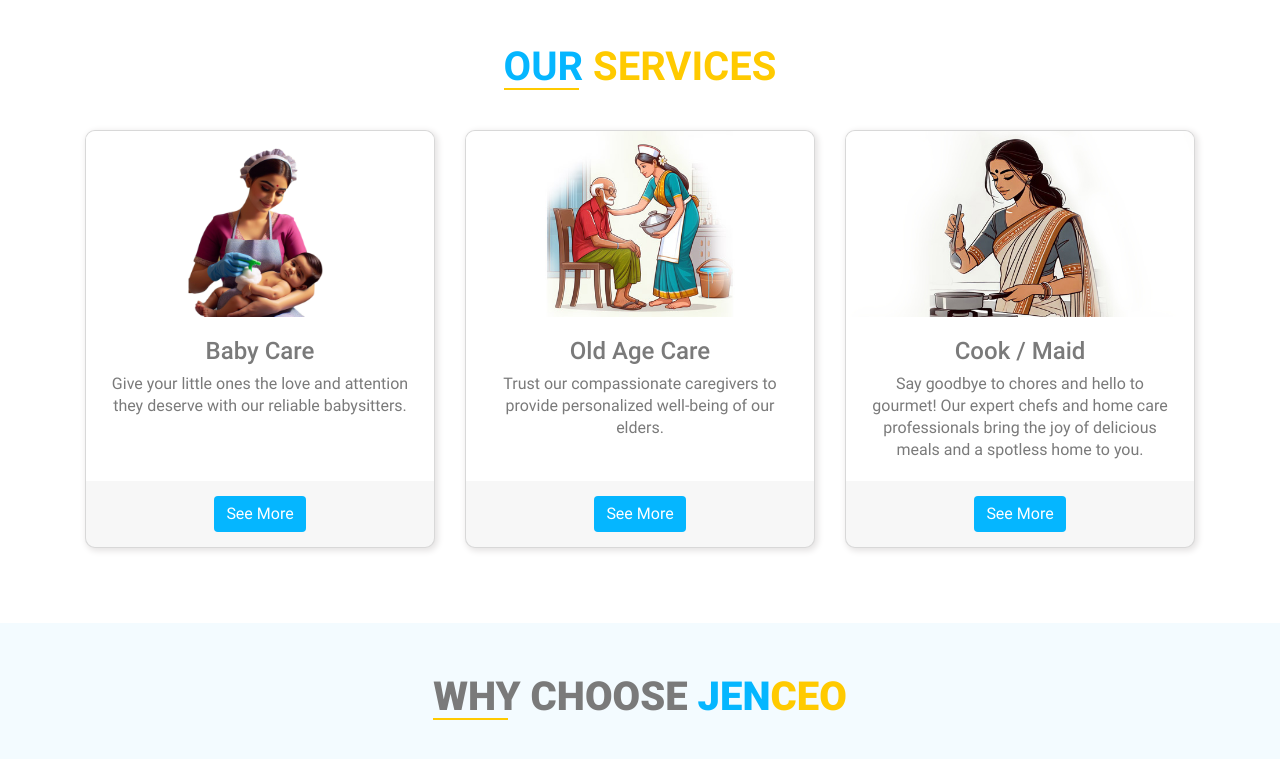
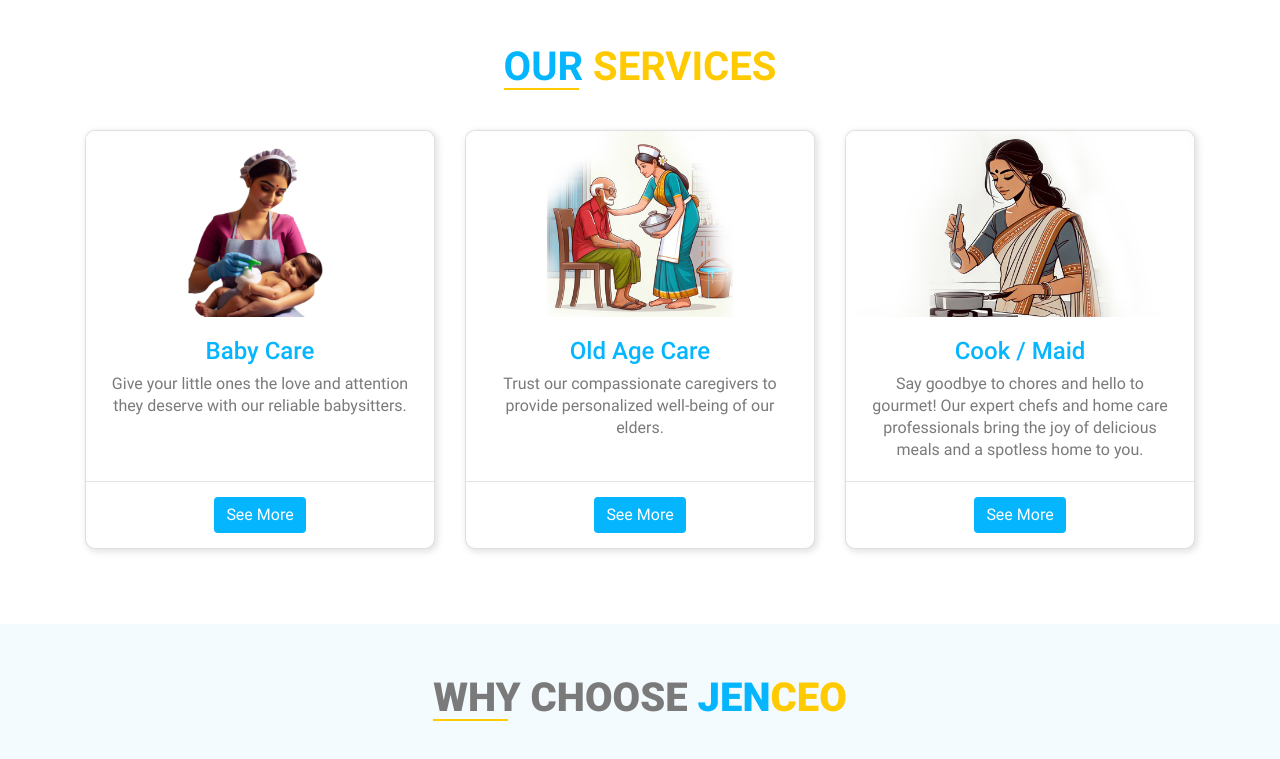
Before and after one commit to jnanaprakashpinisetti/HomeCare, a React (Create React App) app in the folder home-care/: page / in a window 1280 px wide. Shown: the part 620-1379 px from the top of the page. Built offline with nearby package versions, Linux system fonts and the light colour scheme.

Commit message:
Card issues fixed

```diff
--- a/home-care/src/components/pages/OurServices.js
+++ b/home-care/src/components/pages/OurServices.js
@@ -96,7 +96,7 @@ const OurServices = () => {
                         <img src={patentCare} alt="patent care" />
                     </div>
                     <div className="col-md-8">
-                        <h2>Aaya / Bedside Attendants & Nurses Service for Elderly and Sick People</h2>
+                        <h2>Aaya / Bedside Attendants & Nurse Service for Elderly and Sick People</h2>
 
                         <p>Jenceo offers compassionate and professional aaya services for elderly and sick individuals, ensuring comfort and care at home.</p>
                         <ul>
--- a/home-care/src/scss/components/card.scss
+++ b/home-care/src/scss/components/card.scss
@@ -2,12 +2,6 @@
     .col-md-4 {
         @include mobile {
             margin-bottom: 15px;
-        }
-
-        img {
-            @include mobile {
-                max-width: 100px;
-            }
         }
 
     }
@@ -15,7 +9,7 @@
 
 .card {
     border-radius: 10px;
-    background-color: $yash;
+    // background-color: $yash;
     text-align: center;
     height: 100%;
     box-shadow: 2px 2px 6px 1px #e5e3e3;
@@ -44,11 +38,17 @@
 
     .card-body {
         background-color: $white;
+        border-bottom: 1px solid #e5e3e3;
+
 
         p {
             max-height: 180px;
             overflow: hidden;
             margin-bottom: 0
+        }
+
+        h4 {
+            color: $blue;
         }
 
     }
--- a/home-care/src/scss/layout/contact-us.scss
+++ b/home-care/src/scss/layout/contact-us.scss
@@ -67,4 +67,8 @@
             }
         }
     }
+
+    .card-body {
+        border: none !important;
+    }
 }
--- a/home-care/src/scss/layout/ourServices.scss
+++ b/home-care/src/scss/layout/ourServices.scss
@@ -67,6 +67,11 @@
             margin-bottom: 15px;
         }
     }
+
+    h2 {
+        color: $blue;
+        text-transform: uppercase;
+    }
 }
 
 #old-age-care {
```
